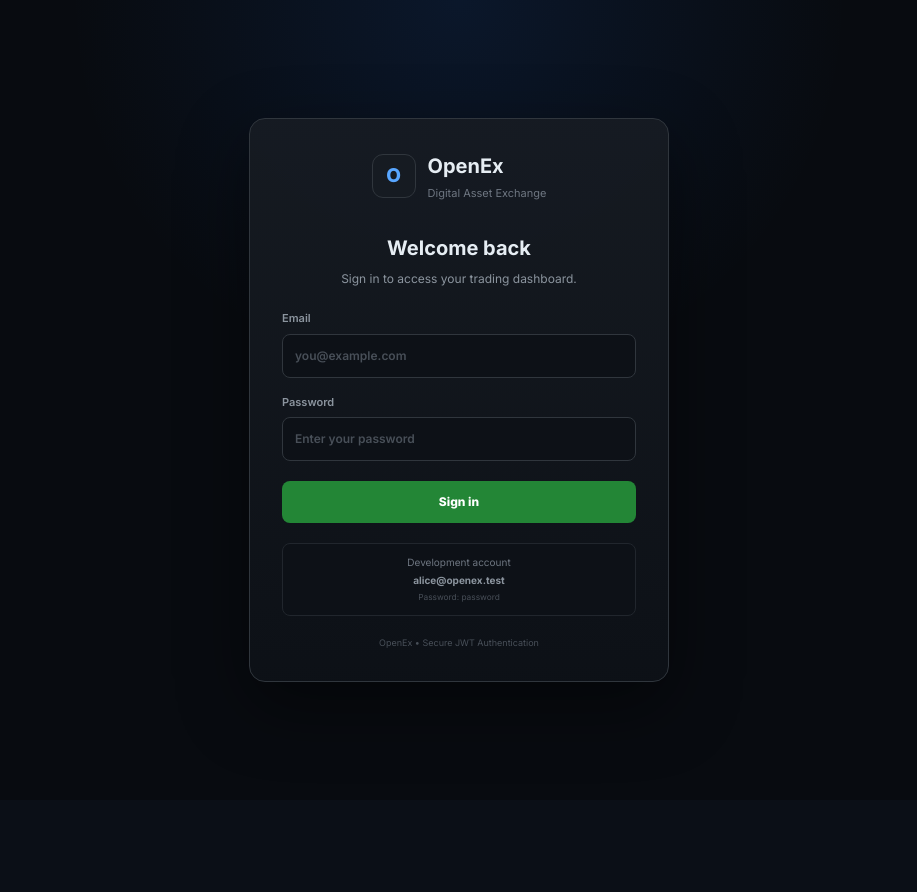
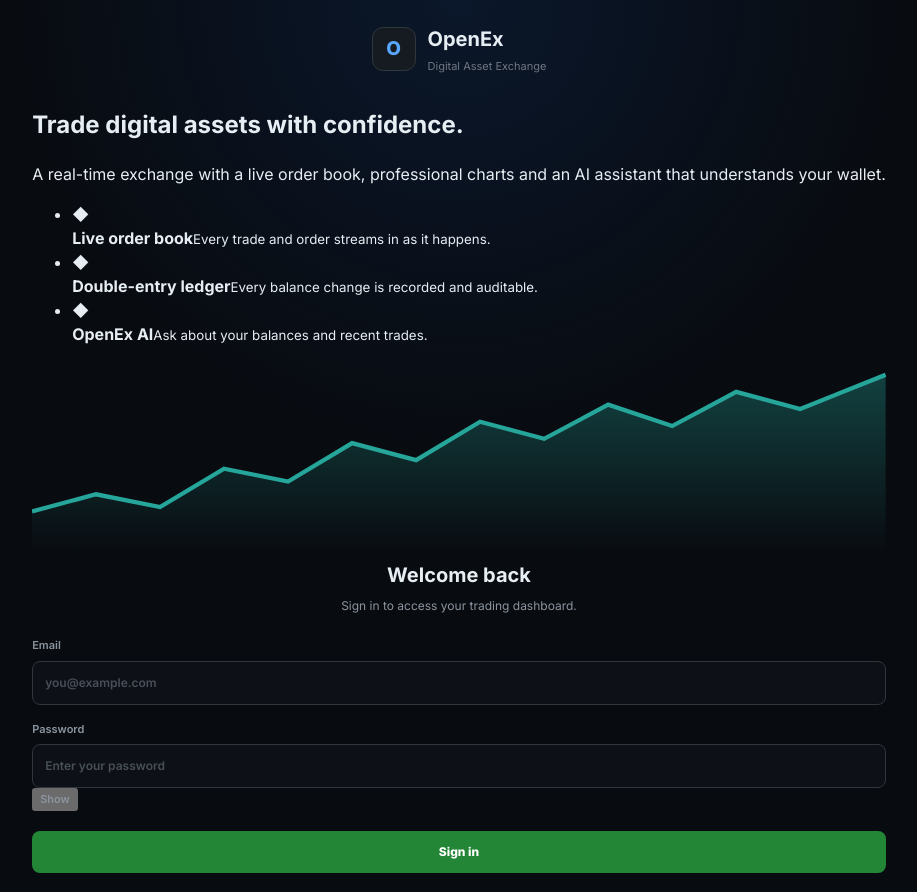
Before and after one commit to Fezile123/Openx3.0, a React app in the folder frontend/: page / in a window 1280 px wide. Shown: the top 892 px of the page, without its empty margins (181-1098 px from the left). Before the commit the page ends 800 px from the top, so only its background shows below. Built offline with nearby package versions, Linux system fonts and the light colour scheme; the HTML template or start-up script is replaced by a standard one.

Commit message:
Redesign login screen with brand panel, password toggle, and demo account shortcut

```diff
--- a/frontend/src/components/Login.jsx
+++ b/frontend/src/components/Login.jsx
@@ -6,6 +6,7 @@ const API_URL = "http://localhost:8080"
 export default function Login({ onLogin }) {
   const [email, setEmail] = useState("")
   const [password, setPassword] = useState("")
+  const [showPassword, setShowPassword] = useState(false)
   const [error, setError] = useState("")
   const [loading, setLoading] = useState(false)
 
@@ -53,28 +54,88 @@ export default function Login({ onLogin }) {
     }
   }
 
+  function useDemoAccount() {
+    setEmail("alice@openex.test")
+    setPassword("password")
+    setError("")
+  }
+
   return (
     <div className="login-page">
-      <div className="login-card">
-
+      <div className="login-shell">
+        <aside className="login-hero">
           <div className="login-brand">
-          <div className="login-logo">
-            O
-          </div>
-
+            <div className="login-logo">O</div>
             <div>
               <h1>OpenEx</h1>
               <p>Digital Asset Exchange</p>
             </div>
           </div>
 
+          <div className="login-hero-body">
+            <h2>Trade digital assets with confidence.</h2>
+            <p>
+              A real-time exchange with a live order book, professional charts
+              and an AI assistant that understands your wallet.
+            </p>
+
+            <ul className="login-points">
+              <li>
+                <span className="login-point-icon">◆</span>
+                <div>
+                  <strong>Live order book</strong>
+                  <small>Every trade and order streams in as it happens.</small>
+                </div>
+              </li>
+              <li>
+                <span className="login-point-icon">◆</span>
+                <div>
+                  <strong>Double-entry ledger</strong>
+                  <small>Every balance change is recorded and auditable.</small>
+                </div>
+              </li>
+              <li>
+                <span className="login-point-icon">◆</span>
+                <div>
+                  <strong>OpenEx AI</strong>
+                  <small>Ask about your balances and recent trades.</small>
+                </div>
+              </li>
+            </ul>
+          </div>
+
+          <svg
+            className="login-spark"
+            viewBox="0 0 400 90"
+            preserveAspectRatio="none"
+            aria-hidden="true"
+          >
+            <defs>
+              <linearGradient id="sparkFill" x1="0" y1="0" x2="0" y2="1">
+                <stop offset="0%" stopColor="#26a69a" stopOpacity="0.35" />
+                <stop offset="100%" stopColor="#26a69a" stopOpacity="0" />
+              </linearGradient>
+            </defs>
+            <path
+              d="M0 70 L30 62 L60 68 L90 50 L120 56 L150 38 L180 46 L210 28 L240 36 L270 20 L300 30 L330 14 L360 22 L400 6 L400 90 L0 90 Z"
+              fill="url(#sparkFill)"
+            />
+            <path
+              d="M0 70 L30 62 L60 68 L90 50 L120 56 L150 38 L180 46 L210 28 L240 36 L270 20 L300 30 L330 14 L360 22 L400 6"
+              fill="none"
+              stroke="#26a69a"
+              strokeWidth="2"
+            />
+          </svg>
+        </aside>
+
+        <main className="login-panel">
           <div className="login-heading">
             <h2>Welcome back</h2>
             <p>Sign in to access your trading dashboard.</p>
           </div>
 
           <form onSubmit={handleSubmit} className="login-form">
-
             <label>
               Email
               <input
@@ -89,21 +150,27 @@ export default function Login({ onLogin }) {
 
             <label>
               Password
+              <div className="login-password">
                 <input
-              type="password"
+                  type={showPassword ? "text" : "password"}
                   placeholder="Enter your password"
                   value={password}
                   onChange={(event) => setPassword(event.target.value)}
                   autoComplete="current-password"
                   disabled={loading}
                 />
+                <button
+                  type="button"
+                  className="login-toggle"
+                  onClick={() => setShowPassword((value) => !value)}
+                  tabIndex={-1}
+                >
+                  {showPassword ? "Hide" : "Show"}
+                </button>
+              </div>
             </label>
 
-          {error && (
-            <div className="login-error">
-              {error}
-            </div>
-          )}
+            {error && <div className="login-error">{error}</div>}
 
             <button
               type="submit"
@@ -112,19 +179,20 @@ export default function Login({ onLogin }) {
             >
               {loading ? "Signing in..." : "Sign in"}
             </button>
-
           </form>
 
           <div className="login-demo">
+            <div>
               <span>Development account</span>
               <strong>alice@openex.test</strong>
-          <small>Password: password</small>
+            </div>
+            <button type="button" onClick={useDemoAccount} disabled={loading}>
+              Use demo account
+            </button>
           </div>
 
-        <p className="login-footer">
-          OpenEx • Secure JWT Authentication
-        </p>
-
+          <p className="login-footer">OpenEx · Secured with JWT authentication</p>
+        </main>
       </div>
     </div>
   )
```
Lines whose indentation alone changed are shown as unchanged.
